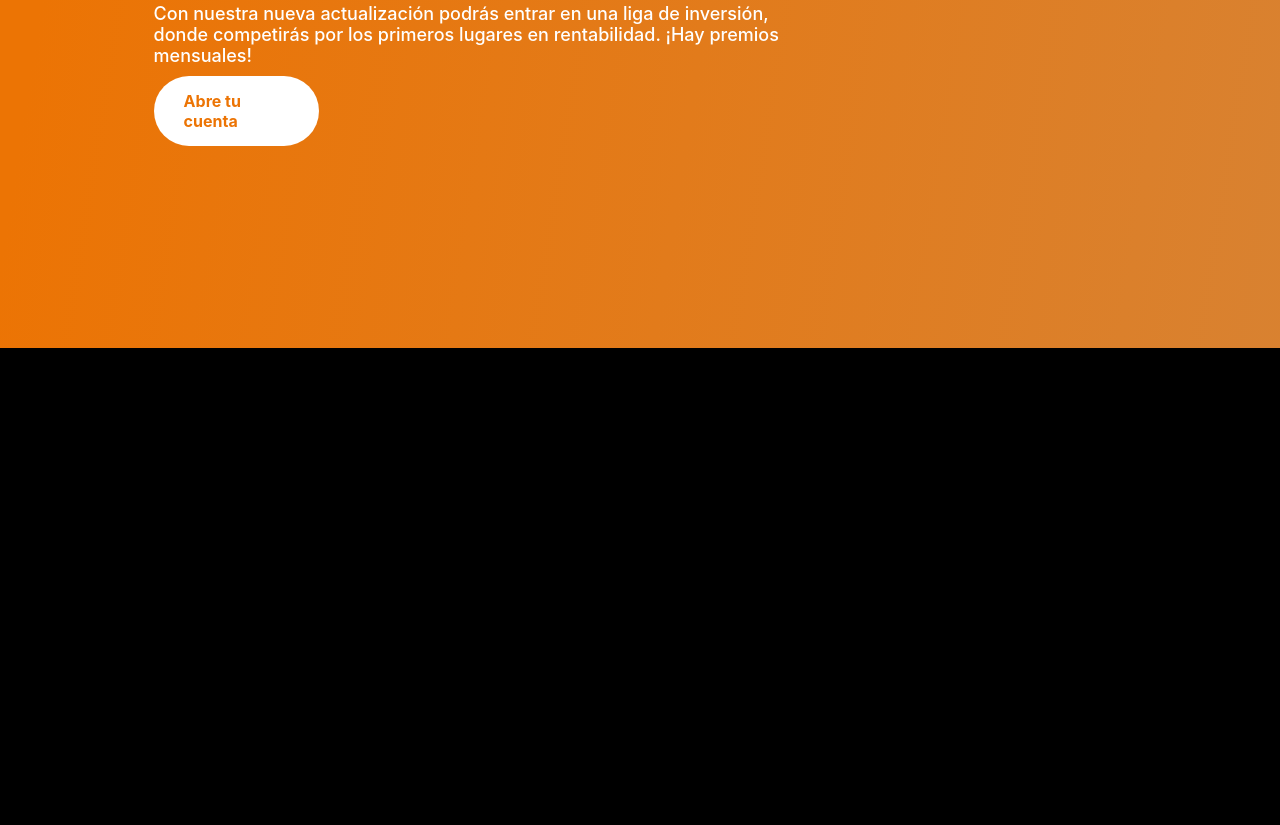
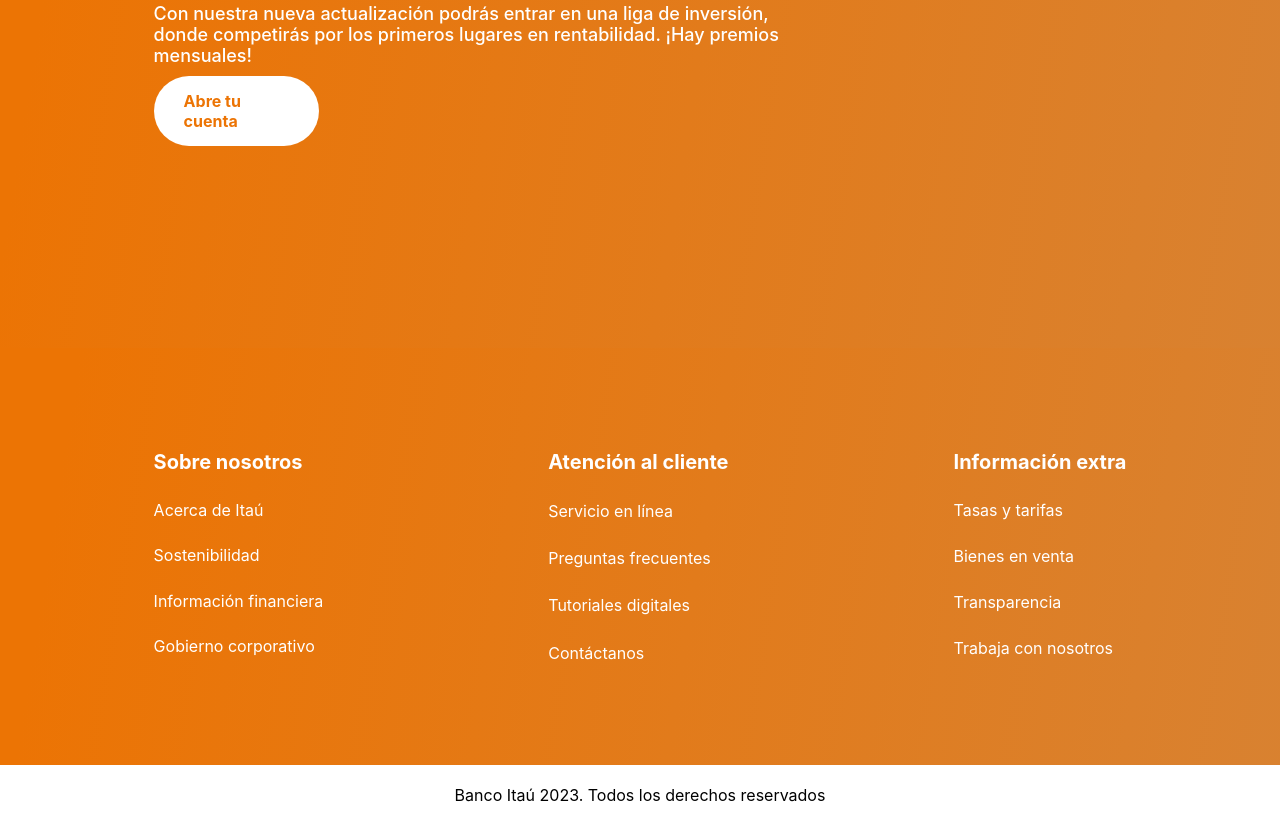
Before and after one commit to Cristianortiz19/Itau-competitive-investment, a plain HTML site: page index.html in a window 1280 px wide. Shown: the part 2288-3113 px from the top of the page. Before the commit the page ends 2636 px from the top, so only its background shows below. Drawn offline with Linux system fonts and the light colour scheme; a web font is replaced by a local one.

Commit message:
footer component listo y archivos login

```diff
--- /dev/null
+++ b/components/footer-component/footer.js
@@ -0,0 +1,51 @@
+class FooterComponent extends HTMLElement {
+    constructor() {
+        super();
+    }
+
+    static get observedAttributes() {
+        return [];
+    }
+
+    connectedCallback() {
+        this.render();
+    }
+
+    attributeChangedCallback(propName, oldValue, newValue) {
+        this[propName] = newValue
+        this.render;
+    }
+
+    render() {
+        this.innerHTML = `
+        <link rel="stylesheet" href="./components/footer-component/style.css">
+        <div class="footer-component">
+        <div>
+            <h3>Sobre nosotros</h3>
+            <a href="">Acerca de Itaú</a>
+            <a href="">Sostenibilidad</a>
+            <a href="">Información financiera</a>
+            <a href="">Gobierno corporativo</a>
+        </div>
+        <div>
+            <h3>Atención al cliente</h3>
+            <a href="">Servicio en línea</a>
+            <a href="">Preguntas frecuentes</a>
+            <a href="">Tutoriales digitales</a>
+            <a href="">Contáctanos</a>
+        </div>
+        <div>
+            <h3>Información extra</h3>
+            <a href="">Tasas y tarifas</a>
+            <a href="">Bienes en venta</a>
+            <a href="">Transparencia</a>
+            <a href="">Trabaja con nosotros</a>
+        </div>
+    </div>
+    <p class="copyright">Banco Itaú 2023. Todos los derechos reservados</p>
+        `;
+    }
+}
+
+customElements.define('footer-component', FooterComponent)
+export default FooterComponent;
--- /dev/null
+++ b/components/footer-component/style.css
@@ -0,0 +1,61 @@
+* {
+    padding: 0;
+    margin: 0;
+}
+
+.footer-component {
+    background: var(--Gradient, linear-gradient(99deg, #EC7404 5.95%, rgba(255, 152, 56, 0.85) 98.06%));
+    display: flex;
+    flex-direction: row;
+    padding: 8% 12%;
+    justify-content: space-between;
+}
+
+.footer-component div {
+    display: flex;
+    flex-direction: column;
+    color: white;
+}
+
+.footer-component h3 {
+    font-family: 'SF Pro Display';
+    font-weight: 700;
+    font-size: 20px;
+}
+
+.footer-component div a {
+    text-decoration: none;
+    color: white;
+    font-family: 'SF Pro Display';
+    font-weight: 400;
+    font-size: 16px;
+    margin-top: 15%;
+}
+
+.copyright {
+    display: flex;
+    justify-content: center;
+    align-items: center;
+    padding: 20px;
+    font-family: 'SF Pro Display';
+    font-weight: 400;
+    background-color: white;
+}
+
+@font-face {
+    font-family: 'SF Pro Display';
+    src: url('../../fonts/SF-Pro-Display-Regular.ttf') format('truetype');
+    font-weight: 500;
+}
+
+@font-face {
+    font-family: 'SF Pro Display';
+    src: url('../../fonts/SF-Pro-Display-Semibold.ttf') format('truetype');
+    font-weight: 600;
+}
+
+@font-face {
+    font-family: 'SF Pro Display';
+    src: url('../../fonts/SF-Pro-Display-Bold.ttf') format('truetype');
+    font-weight: 700;
+}
--- a/index.html
+++ b/index.html
@@ -63,7 +63,10 @@
         <a href="">Abre tu cuenta</a>
     </section>
 
+    <footer-component></footer-component>
+
     <script type="module" src="./components/top-bar/top-bar.js"></script>
     <script type="module" src="./components/header-component/header.js"></script>
+    <script type="module" src="./components/footer-component/footer.js"></script>
 </body>
 </html>
```
Also changed, not shown: components/footer-component/footer.html (added, +35 -0 lines), src/log-in/log-in.html (added, +11 -0 lines), src/log-in/style.css (added).
